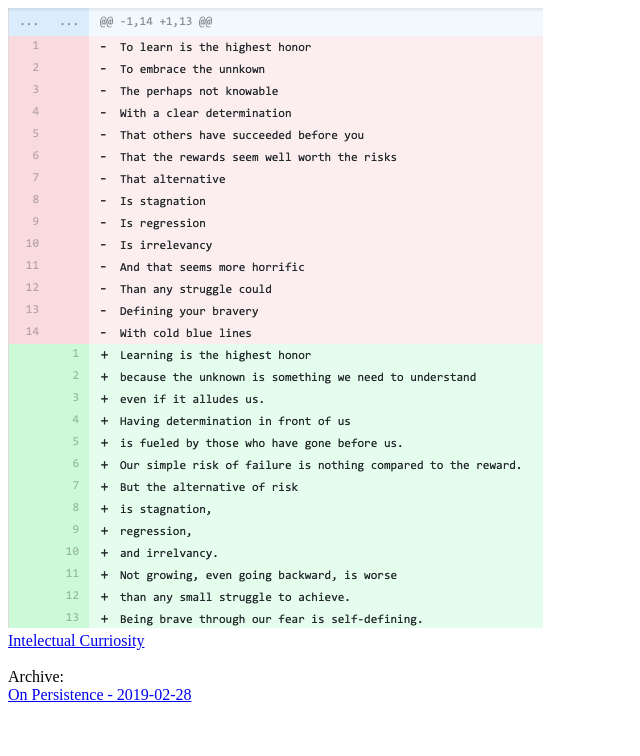
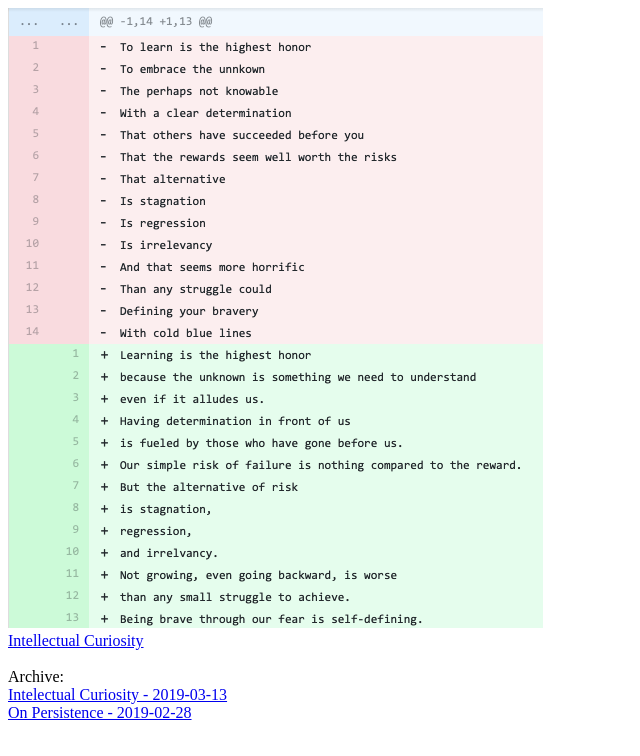
Before and after one commit to mcdwayne/SeeDiffs, a plain HTML site: page index.html in a window 1280 px wide. Shown: the whole page, without its empty margins (0-640 px from the left). Drawn offline with Linux system fonts and the light colour scheme.

Commit message:
Actually fixed typos and added archive entry

```diff
--- a/index.html
+++ b/index.html
@@ -33,7 +33,7 @@
 <a href="https://github.com/mcdwayne/SeeDiffs/pull/3/files">
   <img src='images/Intellectual-Curiosity.png'>
   <br>
- Intelectual Curriosity
+ Intellectual Curiosity
 </a>
 
 <br>
@@ -41,5 +41,8 @@
 Archive:
 
 <br>
+<a href="https://github.com/mcdwayne/SeeDiffs/pull/3/files">  Intelectual Curiosity - 2019-03-13 </a>
+
+<br>
 <a href="https://github.com/mcdwayne/SeeDiffs/pull/1/files"> On Persistence - 2019-02-28 <a>
 <br>
```
